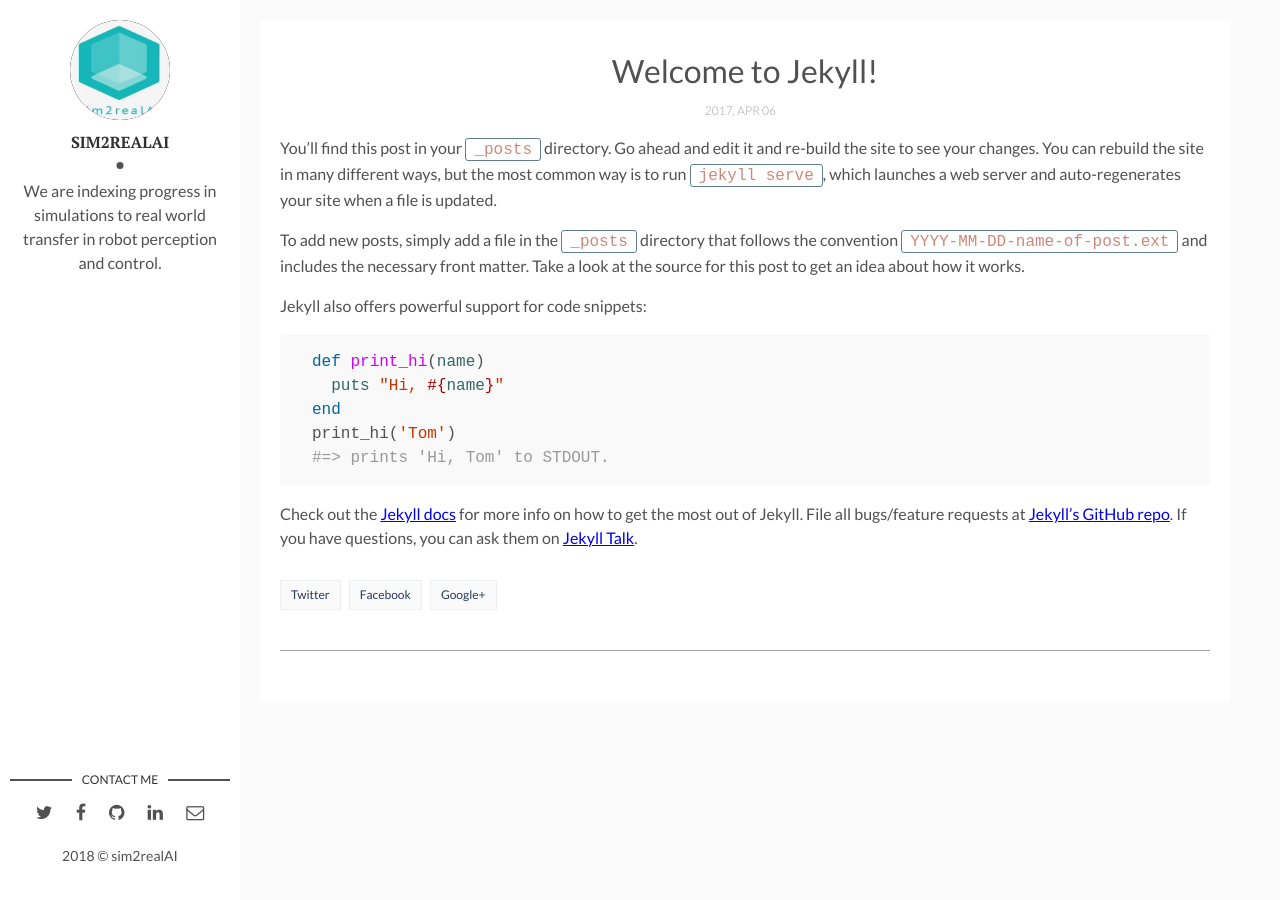
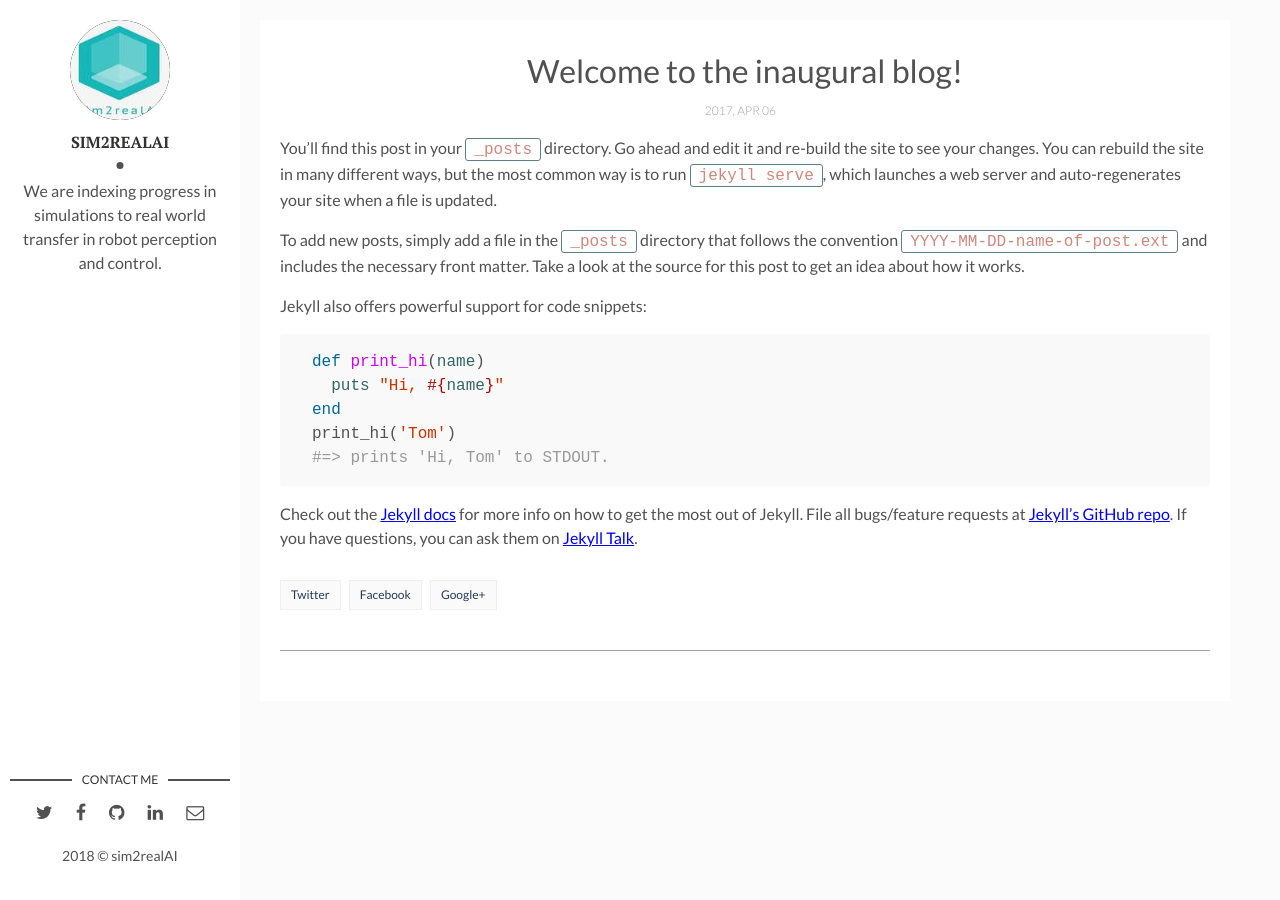
Before and after one commit to sim2realAI/sim2realAI.github.io, a Jekyll site: the page built from _posts/2017-04-06-welcome-to-sim2real-AI.markdown, in a window 1280 px wide. Built offline with Jekyll 4.4.1, drawn with Linux system fonts in a browser that asks for light colours; comment, search, counter and statistics services are not loaded.

Commit message:
updating
Signed-off-by: Ankur Handa <handa.ankur@gmail.com>

```diff
--- a/_config.yml
+++ b/_config.yml
@@ -11,7 +11,7 @@ site-twitter: #if your site has a twitter account, enter it here
 
 # Author Settings
 author: sim2realAI # add your name
-author-img: sim2realAI-photo.jpg # add your photo
+author-img: sim2realAI-photo_128x128.jpg # add your photo
 about-author: We are indexing progress in simulations to real world transfer in robot perception and control. # add description
 social-twitter: sim2realAIorg # add your Twitter handle
 social-facebook: # add your Facebook handle
--- a/_posts/2017-04-06-welcome-to-jekyll.markdown
+++ b/_posts/2017-04-06-welcome-to-sim2real-AI.markdown
@@ -1,6 +1,6 @@
 ---
 layout: post
-title: "Welcome to Jekyll!"
+title: "Welcome to the inaugural blog!"
 date: 2017-04-06 13:32:20 +0300
 description: You’ll find this post in your `_posts` directory. Go ahead and edit it and re-build the site to see your changes. # Add post description (optional)
 img:  # Add image post (optional)
```
Also changed, not shown: assets/img/sim2realAI-photo_128x128.jpg (added).
